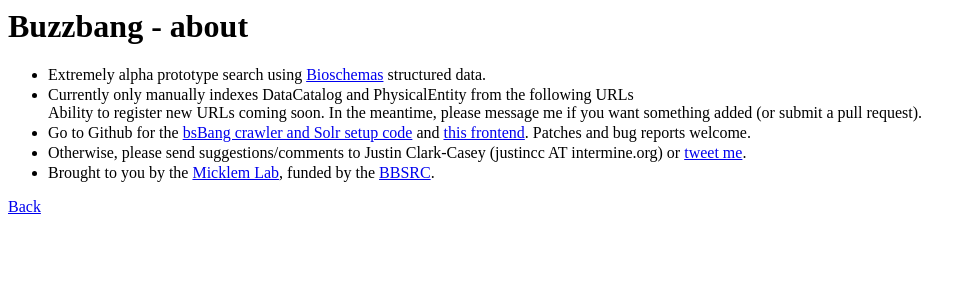
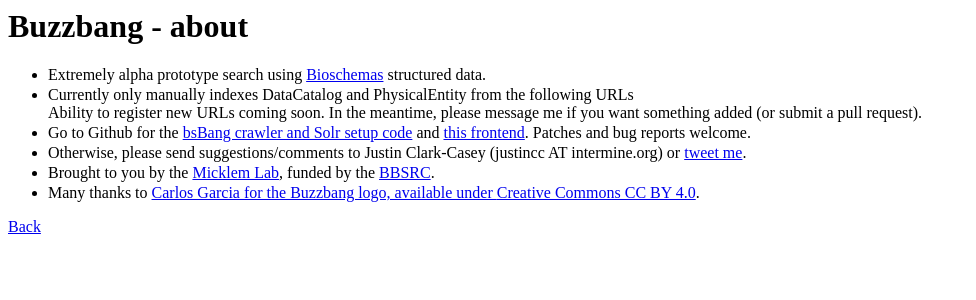
Before and after one commit to buzzbangorg/bsbang-frontend, a Flask app: template templates/about.html in a window 1280 px wide. Shown: the top 300 px of the page, without its empty margins (0-976 px from the left). Run offline with Flask 2, Linux system fonts and the light colour scheme; the template is opened without the code that fills it, so the values that code supplies are empty; parts of the project's set-up code (start-up, migrations or seed data) failed here and were passed over.

Commit message:
Add new logo and move old to static/images/old for now (really should remove and shove in wiki for reference purposes)

```diff
--- a/templates/about.html
+++ b/templates/about.html
@@ -22,6 +22,8 @@
             and <a href="https://github.com/justinccdev/bsbang-frontend">this frontend</a>. Patches and bug reports welcome.</li>
             <li>Otherwise, please send suggestions/comments to Justin Clark-Casey (justincc AT intermine.org) or <a href="https://twitter.com/justincc">tweet me</a>.</li>
             <li>Brought to you by the <a href="http://www.micklemlab.org/">Micklem Lab</a>, funded by the <a href='http://www.bbsrc.ac.uk/'>BBSRC</a>.</li>
+            <li>Many thanks to <a href="https://github.com/ggcarlosr">Carlos Garcia for the Buzzbang logo, available
+                under <a href="https://creativecommons.org/licenses/by/4.0/">Creative Commons CC BY 4.0</a>.
         </ul>
     </p>
     <p>
```
Also changed, not shown: static/images/logo.png, static/images/old/logo-tagline-alpha.png (renamed from static/images/logo-tagline-alpha.png), static/images/old/logo-tagline-beta.png (renamed from static/images/logo-tagline-beta.png), static/images/old/logo-tagline.png (renamed from static/images/logo-tagline.png), static/images/old/logo.png (added).
